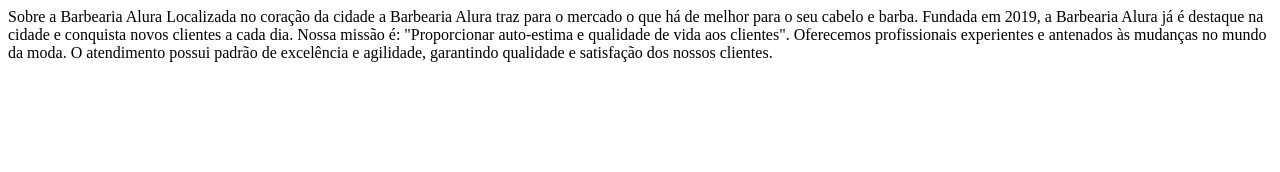
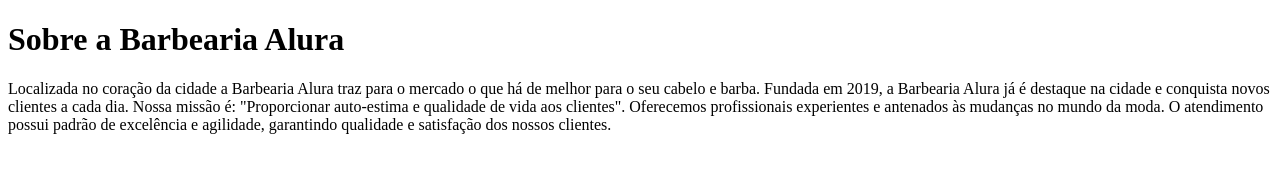
Before and after one commit to W3sl31/primeiro-repoit, a plain HTML site: page index.html in a window 1280 px wide. Drawn offline with Linux system fonts and the light colour scheme.

Commit message:
marcaçao texto

```diff
--- a/index.html
+++ b/index.html
@@ -1,8 +1,8 @@
 <!DOCTYPE html>
 <html lang="pt-br">
-    Sobre a Barbearia Alura
+  <h1>Sobre a Barbearia Alura</h1>
 
-    Localizada no coração da cidade a Barbearia Alura traz para o mercado o que há de melhor para o seu cabelo e barba. Fundada em 2019, a Barbearia Alura já é destaque na cidade e conquista novos clientes a cada dia.
+   Localizada no coração da cidade a Barbearia Alura traz para o mercado o que há de melhor para o seu cabelo e barba. Fundada em 2019, a Barbearia Alura já é destaque na cidade e conquista novos clientes a cada dia.
 
     Nossa missão é: "Proporcionar auto-estima e qualidade de vida aos clientes".
 
```
